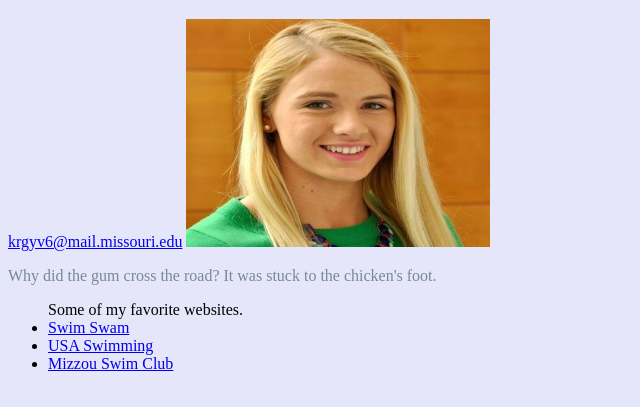
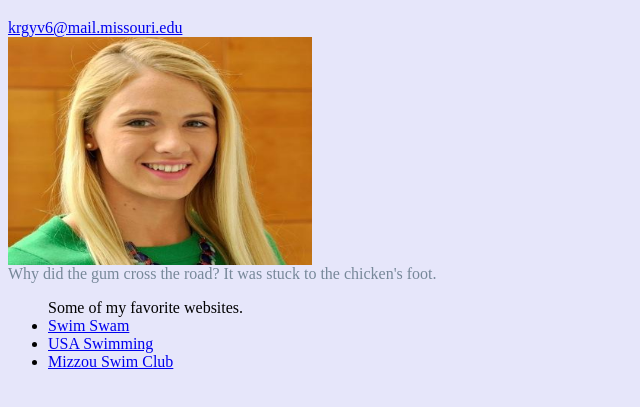
Before and after one commit to j4502-fs16/katiegrunik, a plain HTML site: page index.html in a window 1280 px wide. Shown: the part 67-474 px from the top of the page, without its empty margins (0-640 px from the left). Drawn offline with Linux system fonts and the light colour scheme.

Commit message:
added margin, font into

```diff
--- a/index.html
+++ b/index.html
@@ -5,14 +5,17 @@
 
 <head>
 	<title>	Katie's web page </title>
-  <meta http-equiv="content-type" content="text/html;charset=utf-8" />
+  <meta http-equiv="content-type" content="text/html;charset=utf-8"/>
   <link rel="stylesheet" type="text/css" href="style.css"/>
   </head>
-  <body>
+
+<body>
     <h1>Katie Grunik's Webpage</h1>
 <p>
   <a href="mailto:krgyv6@mail.missouri.edu?subject=Hi!">krgyv6@mail.missouri.edu</a>
+<p>
     <img src="img/Headshot.jpeg" alt="krgyv6@mail.missouri.edu" width=304px height=228px border=0/>
+  </p>
     <p>Why did the gum cross the road? It was stuck to the chicken's foot.</p>
 <ul> Some of my favorite websites.
     <li> <a href="https://swimswam.com/">Swim Swam</a> </li>
--- a/style.css
+++ b/style.css
@@ -2,6 +2,7 @@ p{
   color: lightslategrey;
   color: #778899
   font-family: Helvetica, Arial, sans-serif;
+  margin:auto;
 }
   h1{
     font-family: Georgia, "Times New Roman", serif;
```
